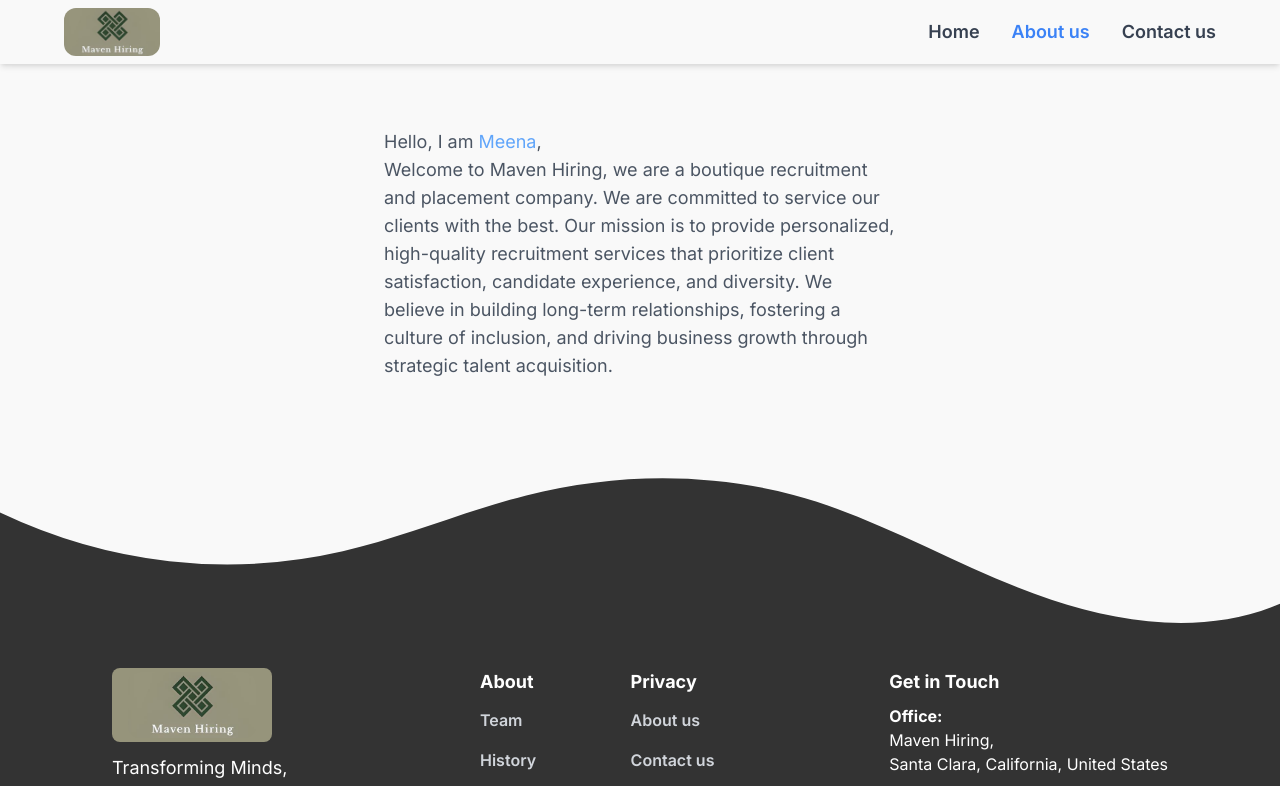
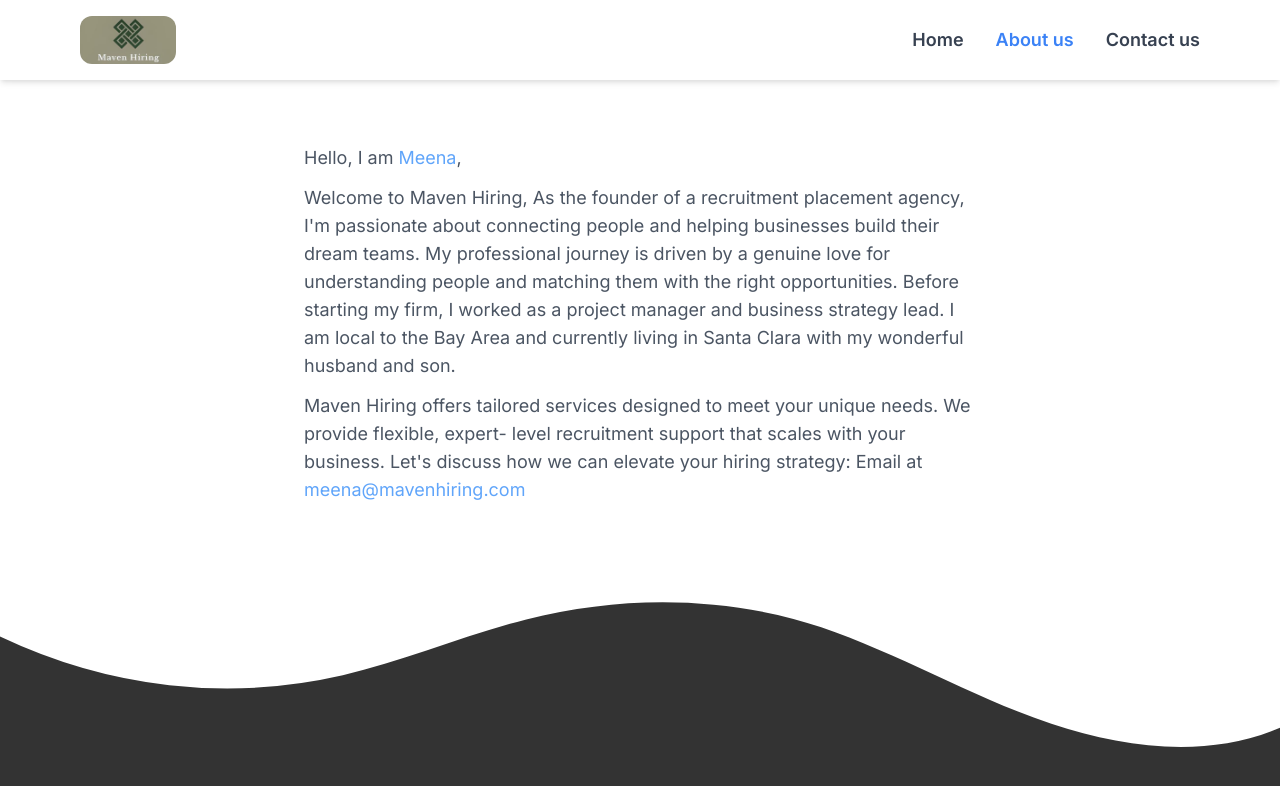
Before and after one commit to shahbaz-veritech/maven-hiring, a Vue app: page /about in a window 1280 px wide. Shown: the top 786 px of the page. Built offline with nearby package versions, Linux system fonts and the light colour scheme.

Commit message:
added dynamci title

```diff
--- a/src/App.vue
+++ b/src/App.vue
@@ -11,15 +11,20 @@
   -moz-osx-font-smoothing: grayscale;
 }
 </style>
-<script>
+
+<script setup>
+import { watch } from "vue";
+import { useRoute } from "vue-router";
 import AppNavbar from "@/components/AppNavbar";
 import AppFooter from "@/components/AppFooter";
 
-export default {
-  name: "HomeView",
-  components: {
-    AppNavbar,
-    AppFooter,
+const route = useRoute();
+
+watch(
+  () => route.meta.title,
+  (dynamicTitle) => {
+    document.title = dynamicTitle || "Maven Hiring";
   },
-};
+  { immediate: true }
+);
 </script>
--- a/src/components/AppFooter.vue
+++ b/src/components/AppFooter.vue
@@ -1,5 +1,5 @@
 <template>
-  <div class="bg-primary pt-8">
+  <div class="pt-8">
     <img
       src="@/assets/svgs/footer.svg"
       alt="SVG Image"
--- a/src/components/AppNavbar.vue
+++ b/src/components/AppNavbar.vue
@@ -1,7 +1,8 @@
 <template>
   <nav
-    class="sticky top-0 p-2 px-6 md:px-16 flex justify-between items-center bg-primary z-50 shadow-md"
+    class="sticky top-0 max-w-full mx-auto flex items-center justify-between w-full px-8 md:px-20 py-4 bg-primary z-50 shadow-md"
   >
+    <!-- class="sticky top-0 p-2 px-6 md:px-16 flex justify-between items-center bg-primary z-50 shadow-md" -->
     <div class="flex items-center">
       <img
         src="@/assets/logo-2.png"
--- a/src/components/landingPage/ExpertiseSection.vue
+++ b/src/components/landingPage/ExpertiseSection.vue
@@ -1,5 +1,5 @@
 <template>
-  <div class="mx-auto p-12">
+  <div class="mx-auto p-12 bg-secondry">
     <div class="text-center mb-10">
       <h1 class="text-2xl lg:text-4xl font-bold text-center">Our Expertise</h1>
       <p class="text-lg text-gray-600 text-center mx-auto">
@@ -9,12 +9,12 @@
     </div>
 
     <div
-      class="grid grid-cols-1 sm:grid-cols-1 md:grid-cols-2 lg:grid-cols-3 gap-1"
+      class="grid grid-cols-1 sm:grid-cols-1 md:grid-cols-2 lg:grid-cols-3 gap-5"
     >
       <div
         v-for="item in expertise"
         :key="item.id"
-        class="flex flex-col items-center text-center p-6 hover:shadow-lg rounded-lg"
+        class="flex flex-col items-center text-center p-6 hover:shadow-lg rounded-lg bg-white"
       >
         <img :src="item.image" alt="icon" class="w-16 h-16 mb-4" />
         <h2 class="text-xl font-semibold">{{ item.title }}</h2>
--- a/src/components/landingPage/FeatureHighlight.vue
+++ b/src/components/landingPage/FeatureHighlight.vue
@@ -1,6 +1,6 @@
 <template>
   <div
-    class="container mx-auto px-8 md:px-24 py-8 flex items-center flex-col lg:flex-row"
+    class="min-h-[90dvh] bg-cover bg-center bg-no-repeat feature__preview mx-auto px-8 md:px-24 py-8 flex items-center flex-col lg:flex-row"
   >
     <div class="p-8 w-full lg:w-1/2">
       <img src="@/assets/work-image-1.jpeg" class="rounded-3xl" />
@@ -27,21 +27,17 @@
     class="custom-box p-4 flex items-center gap-4 justify-around flex-col md:flex-row bg-primary"
   >
     <h2 class="text-white text-xl font-bold lg:text-4xl">Stay in Touch</h2>
-    <form class="flex flex-col md:flex-row" @submit.prevent="subscribe">
-      <div class="flex flex-col h-12">
+    <form class="flex flex-row" @submit.prevent="subscribe">
+      <div class="flex flex-col">
         <input
-          type="text"
+          type="email"
           v-model="email"
+          required
           placeholder="Enter Your Email"
-          class="px-4 py-2 w-60 md:w-80 border border-gray-300 focus:outline-none h-9"
+          class="px-4 py-2 w-52 md:w-80 border border-gray-300 focus:outline-none"
         />
-        <p v-if="error" class="text-red-500 text-sm">
-          {{ error }}
-        </p>
       </div>
-      <button
-        class="bg-black text-white px-4 py-2 hover:bg-gray-800 mt-4 md:mt-0 h-9"
-      >
+      <button class="bg-black text-white px-4 py-2 hover:bg-gray-800 mt-0">
         Subscribe
       </button>
     </form>
@@ -56,16 +52,16 @@
     rgb(21, 101, 192) 100%
   );
 }
+.feature__preview {
+  background-image: url("https://cdn.prod.website-files.com/66a5de2d68f9fcecf7c1bf04/66f67a23f993f27fdc12d2fe_grid%20background.svg");
+}
 </style>
 
 <script>
-import * as yup from "yup";
-
 export default {
   data() {
     return {
       email: "",
-      error: "",
       features: [
         {
           title: "Zero Cost Upfront",
@@ -96,22 +92,8 @@ export default {
     };
   },
   methods: {
-    async subscribe() {
-      const schema = yup.object().shape({
-        email: yup
-          .string()
-          .email("Invalid email format")
-          .required("Email is required"),
-      });
-
-      try {
-        await schema.validate({ email: this.email });
-        alert("Jobs alerts are added.");
-        this.email = "";
-        this.error = "";
-      } catch (err) {
-        this.error = err.message;
-      }
+    subscribe() {
+      console.log(this.email);
     },
   },
 };
--- a/src/router/index.js
+++ b/src/router/index.js
@@ -11,16 +11,19 @@ const routes = [
     path: "/about",
     name: "about",
     component: () => import("../views/AboutView.vue"),
+    meta: { title: "About Us" },
   },
   {
     path: "/contact",
     name: "contact",
     component: () => import("../views/ContactUsView.vue"),
+    meta: { title: "Contact Us" },
   },
   {
     path: "/:catchAll(.*)",
     name: "404-page-not-found",
     component: () => import("../views/Error404Page.vue"),
+    meta: { title: "Not Found" },
   },
 ];
 
--- a/src/views/AboutView.vue
+++ b/src/views/AboutView.vue
@@ -2,7 +2,7 @@
   <div class="flex justify-center items-center py-8 md:py-16 bg-primary">
     <div class="w-3/4">
       <p
-        class="text-lg text-gray-600 text-center lg:text-left max-w-lg mx-auto"
+        class="text-lg text-gray-600 text-center lg:text-left max-w-2xl mx-auto"
       >
         Hello, I am
         <a
@@ -13,15 +13,30 @@
         >,
       </p>
       <p
-        class="text-lg text-gray-600 text-center lg:text-left max-w-lg mx-auto"
+        class="text-lg text-gray-600 text-center lg:text-left max-w-2xl mx-auto my-3"
       >
-        Welcome to Maven Hiring, we are a boutique recruitment and placement
-        company. We are committed to service our clients with the best. Our
-        mission is to provide personalized, high-quality recruitment services
-        that prioritize client satisfaction, candidate experience, and
-        diversity. We believe in building long-term relationships, fostering a
-        culture of inclusion, and driving business growth through strategic
-        talent acquisition.
+        Welcome to Maven Hiring, As the founder of a recruitment placement
+        agency, I&#39;m passionate about connecting people and helping
+        businesses build their dream teams. My professional journey is driven by
+        a genuine love for understanding people and matching them with the right
+        opportunities. Before starting my firm, I worked as a project manager
+        and business strategy lead. I am local to the Bay Area and currently
+        living in Santa Clara with my wonderful husband and son.
+      </p>
+      <p
+        class="text-lg text-gray-600 text-center lg:text-left max-w-2xl mx-auto"
+      >
+        Maven Hiring offers tailored services designed to meet your unique
+        needs. We provide flexible, expert- level recruitment support that
+        scales with your business. Let&#39;s discuss how we can elevate your
+        hiring strategy: Email at
+        <span>
+          <a
+            class="text-blue-400 hover:underline"
+            href="mailto:meena@mavenhiring.com"
+            >meena@mavenhiring.com</a
+          >
+        </span>
       </p>
     </div>
   </div>
--- a/src/views/Error404Page.vue
+++ b/src/views/Error404Page.vue
@@ -1,8 +1,10 @@
 <template>
-  <div class="flex justify-center items-center py-24 bg-primary">
+  <div class="flex justify-center items-center py-24 px-8 bg-primary">
     <div class="text-center">
-      <h1 class="text-4xl font-bold text-red-500">404 - Page Not Found</h1>
-      <p class="mt-4 text-xl">
+      <h1 class="text-2xl md:text-4xl font-bold text-red-500">
+        404 - Page Not Found
+      </h1>
+      <p class="mt-4 text-lg md:text-xl">
         Oops! The page you are looking for does not exist.
       </p>
       <router-link
--- a/tailwind.config.js
+++ b/tailwind.config.js
@@ -4,7 +4,8 @@ module.exports = {
   theme: {
     extend: {
       colors: {
-        primary: "#f9f9f9",
+        primary: "#fff",
+        secondry: "#EEF2F5",
       },
     },
   },
```
